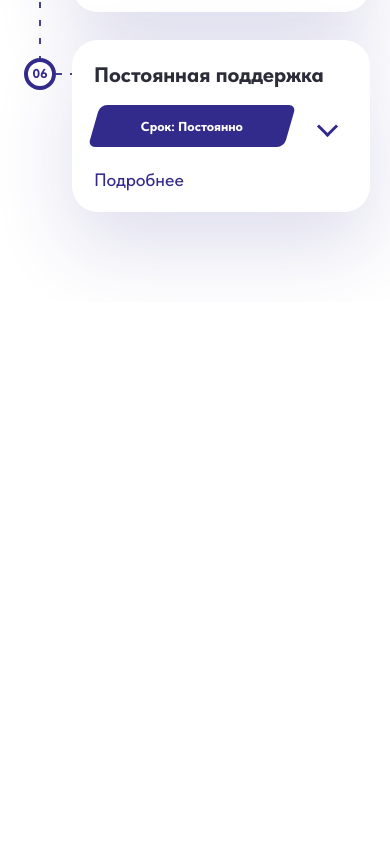
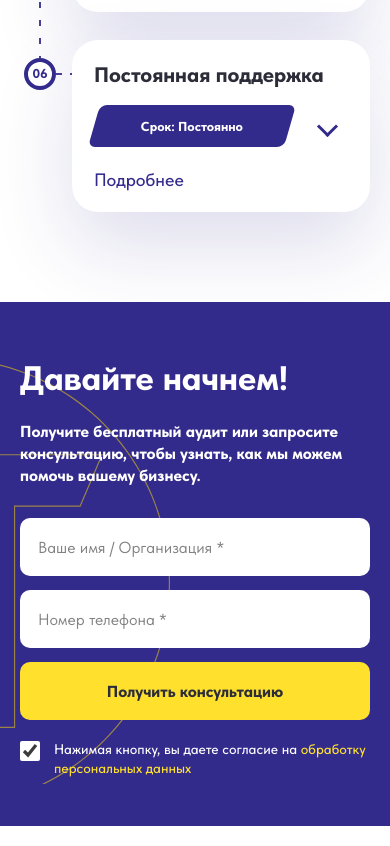
Before and after one commit to RusoBah/1-PROFIT.RU, a Vue app in the folder frontend/: page / in a window 390 px wide. Shown: the part 10614-11460 px from the top of the page. Before the commit the page ends 10916 px from the top, so only its background shows below. Built offline with nearby package versions, Linux system fonts and the light colour scheme.

Commit message:
020726 | ContactSection -- UPDATED создан компонент ContactSection и подключен в App.vue

```diff
--- a/frontend/src/components/sections/ContactSection.vue
+++ b/frontend/src/components/sections/ContactSection.vue
@@ -1 +1,351 @@
-<template></template>
+<script setup>
+import formLogo from '@/assets/icons/form-logo.svg'
+import formPerson from '@/assets/icons/form-person.png'
+</script>
+
+<template>
+  <section id="contact" class="contact-banner">
+    <img
+      class="contact-banner__logo"
+      :src="formLogo"
+      alt=""
+      aria-hidden="true"
+    >
+
+    <div class="container contact-banner__container">
+      <div class="contact-banner__content">
+        <h2 class="contact-banner__title">
+          Давайте начнем!
+        </h2>
+
+        <p class="contact-banner__text">
+          Получите бесплатный аудит или запросите консультацию,<br>
+          чтобы узнать, как мы можем помочь вашему бизнесу.
+        </p>
+
+        <form class="contact-form" @submit.prevent>
+          <div class="contact-form__fields">
+            <label class="contact-form__field">
+              <span class="contact-form__label">Ваше имя / Организация *</span>
+              <input
+                class="contact-form__input"
+                type="text"
+                name="name"
+                placeholder="Ваше имя / Организация *"
+                autocomplete="name"
+                required
+              >
+            </label>
+
+            <label class="contact-form__field">
+              <span class="contact-form__label">Номер телефона *</span>
+              <input
+                class="contact-form__input"
+                type="tel"
+                name="phone"
+                placeholder="Номер телефона *"
+                autocomplete="tel"
+                required
+              >
+            </label>
+
+            <button class="contact-form__submit" type="submit">
+              Получить консультацию
+            </button>
+          </div>
+
+          <label class="contact-form__consent">
+            <input
+              class="contact-form__checkbox"
+              type="checkbox"
+              name="consent"
+              checked
+              required
+            >
+
+            <span>
+              Нажимая кнопку, вы даете согласие на
+              <a href="/privacy" target="_blank" rel="noopener">обработку персональных данных</a>
+            </span>
+          </label>
+        </form>
+      </div>
+
+    </div>
+
+    <div class="contact-banner__image-wrap" aria-hidden="true">
+      <img
+        class="contact-banner__image"
+        :src="formPerson"
+        alt=""
+      >
+    </div>
+  </section>
+</template>
+
+<style scoped>
+.contact-banner {
+  position: relative;
+  overflow: hidden;
+
+  min-height: 460px;
+  margin-bottom: 20px;
+  padding: 92px 0 74px;
+  background: var(--color-primary);
+  color: var(--color-white);
+}
+
+.contact-banner__logo {
+  position: absolute;
+  top: 100px;
+  left: 0;
+
+  width: 430px;
+  height: auto;
+
+  opacity: 1;
+  pointer-events: none;
+}
+
+.contact-banner__container {
+  position: relative;
+  z-index: 2;
+
+  display: grid;
+  grid-template-columns: minmax(0, 1fr) 470px;
+  align-items: center;
+  gap: 58px;
+}
+
+.contact-banner__content {
+  max-width: 900px;
+}
+
+.contact-banner__title {
+  margin: 0;
+  color: var(--color-white);
+  font-size: 52px;
+  font-weight: 800;
+  line-height: 1.1;
+}
+
+.contact-banner__text {
+  margin: 24px 0 0;
+  color: var(--color-white);
+  font-size: 20px;
+  font-weight: 800;
+  line-height: 1.35;
+}
+
+.contact-form {
+  margin-top: 42px;
+}
+
+.contact-form__fields {
+  display: grid;
+  grid-template-columns: repeat(3, 300px);
+  gap: 20px;
+  align-items: stretch;
+}
+
+.contact-form__field {
+  display: block;
+}
+
+.contact-form__label {
+  position: absolute;
+  width: 1px;
+  height: 1px;
+  overflow: hidden;
+  clip: rect(0 0 0 0);
+  white-space: nowrap;
+}
+
+.contact-form__input {
+  width: 300px;
+  height: 58px;
+  padding: 0 16px;
+
+  border: 2px solid transparent;
+  border-radius: 10px;
+  outline: none;
+  background: var(--color-white);
+  color: var(--color-text);
+
+  font-size: 17px;
+  line-height: 1.2;
+
+  transition: border-color 0.2s ease, box-shadow 0.2s ease;
+}
+
+.contact-form__input::placeholder {
+  color: #828282;
+  opacity: 1;
+}
+
+.contact-form__input:focus {
+  border-color: var(--color-yellow);
+  box-shadow: 0 0 0 3px rgba(255, 225, 45, 0.28);
+}
+
+.contact-form__submit {
+  display: inline-flex;
+  align-items: center;
+  justify-content: center;
+
+  width: 300px;
+  height: 58px;
+  padding: 0 24px;
+
+  border: none;
+  border-radius: 10px;
+  background: var(--color-yellow);
+  color: var(--color-text);
+
+  font-size: 17px;
+  font-weight: 800;
+  line-height: 1.2;
+  cursor: pointer;
+
+  transition: background 0.2s ease, transform 0.2s ease;
+}
+
+.contact-form__submit:hover {
+  background: var(--color-yellow-hover);
+}
+
+.contact-form__submit:active {
+  transform: translateY(1px);
+}
+
+.contact-form__consent {
+  display: flex;
+  align-items: flex-start;
+  gap: 14px;
+
+  margin-top: 20px;
+
+  color: var(--color-white);
+  font-size: 15px;
+  font-weight: 500;
+  line-height: 1.35;
+}
+
+.contact-form__checkbox {
+  flex: 0 0 auto;
+
+  width: 20px;
+  height: 20px;
+  margin: 1px 0 0;
+
+  accent-color: var(--color-white);
+}
+
+.contact-form__consent a {
+  color: var(--color-yellow);
+}
+
+.contact-banner__image-wrap {
+  position: absolute;
+  z-index: 1;
+  right: 0;
+  bottom: 85px;
+
+  pointer-events: none;
+}
+
+.contact-banner__image {
+  width: clamp(360px, 28vw, 540px);
+  max-width: none;
+}
+
+@media (max-width: 1180px) {
+  .contact-banner__container {
+    grid-template-columns: 1fr;
+    gap: 36px;
+  }
+
+  .contact-form__fields {
+    grid-template-columns: repeat(2, 300px);
+  }
+
+  .contact-form__submit {
+    grid-column: 1 / -1;
+  }
+
+  .contact-banner__image {
+    width: 360px;
+  }
+}
+
+@media (max-width: 900px) {
+  .contact-banner {
+    padding: 72px 0 60px;
+  }
+
+  .contact-banner__logo {
+    top: 56px;
+    left: -190px;
+    width: 360px;
+    opacity: 0.5;
+  }
+
+  .contact-banner__container {
+    grid-template-columns: 1fr;
+  }
+
+  .contact-banner__content {
+    max-width: none;
+  }
+
+  .contact-banner__title {
+    font-size: 42px;
+  }
+
+  .contact-banner__text {
+    font-size: 18px;
+  }
+
+  .contact-banner__image-wrap {
+    display: none;
+  }
+}
+
+@media (max-width: 560px) {
+  .contact-banner {
+    padding: 58px 0 48px;
+  }
+
+  .contact-banner__title {
+    font-size: 34px;
+  }
+
+  .contact-banner__text {
+    font-size: 16px;
+  }
+
+  .contact-banner__text br {
+    display: none;
+  }
+
+  .contact-form {
+    margin-top: 32px;
+  }
+
+  .contact-form__fields {
+    grid-template-columns: 1fr;
+    gap: 14px;
+  }
+
+  .contact-form__input,
+  .contact-form__submit {
+    width: 100%;
+    min-height: 54px;
+    font-size: 16px;
+  }
+
+  .contact-form__consent {
+    font-size: 14px;
+  }
+}
+</style>
```
Also changed, not shown: frontend/src/assets/icons/form-logo.svg (added), frontend/src/assets/icons/form-person.png (added).
